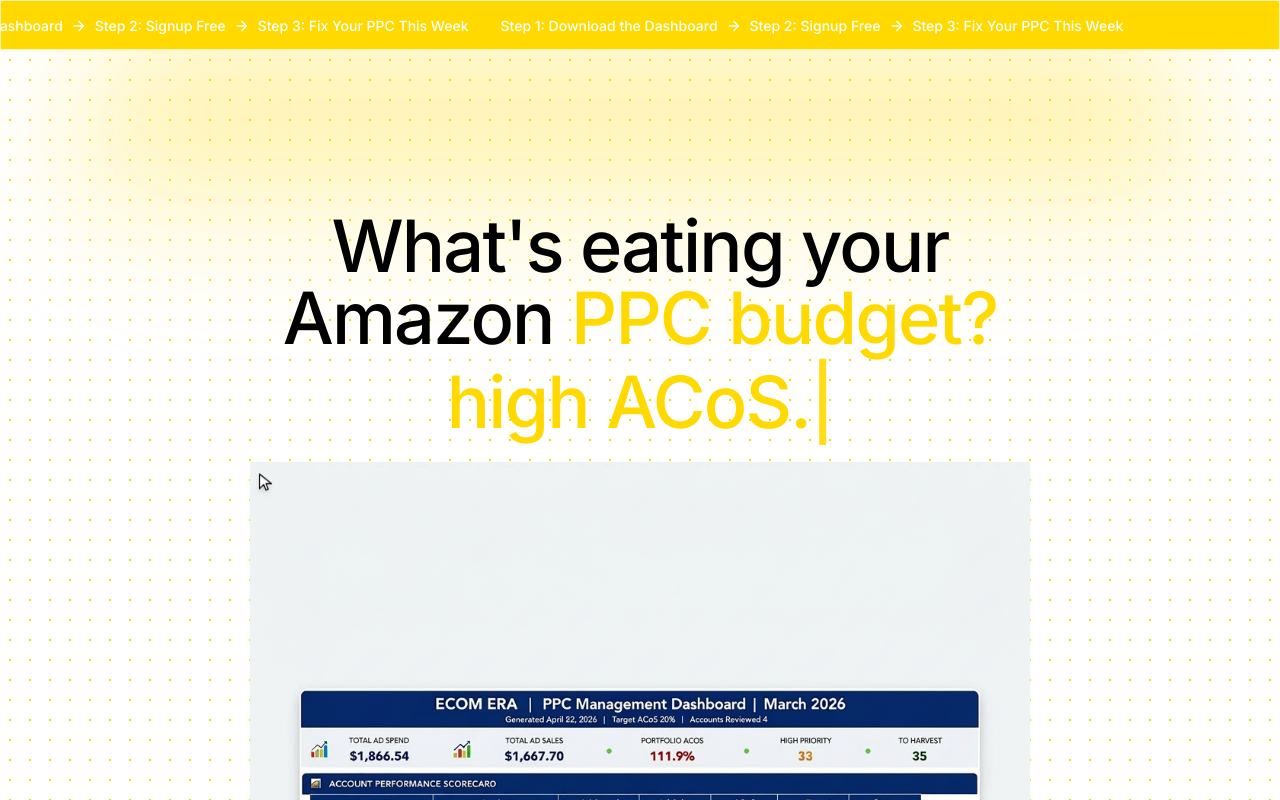
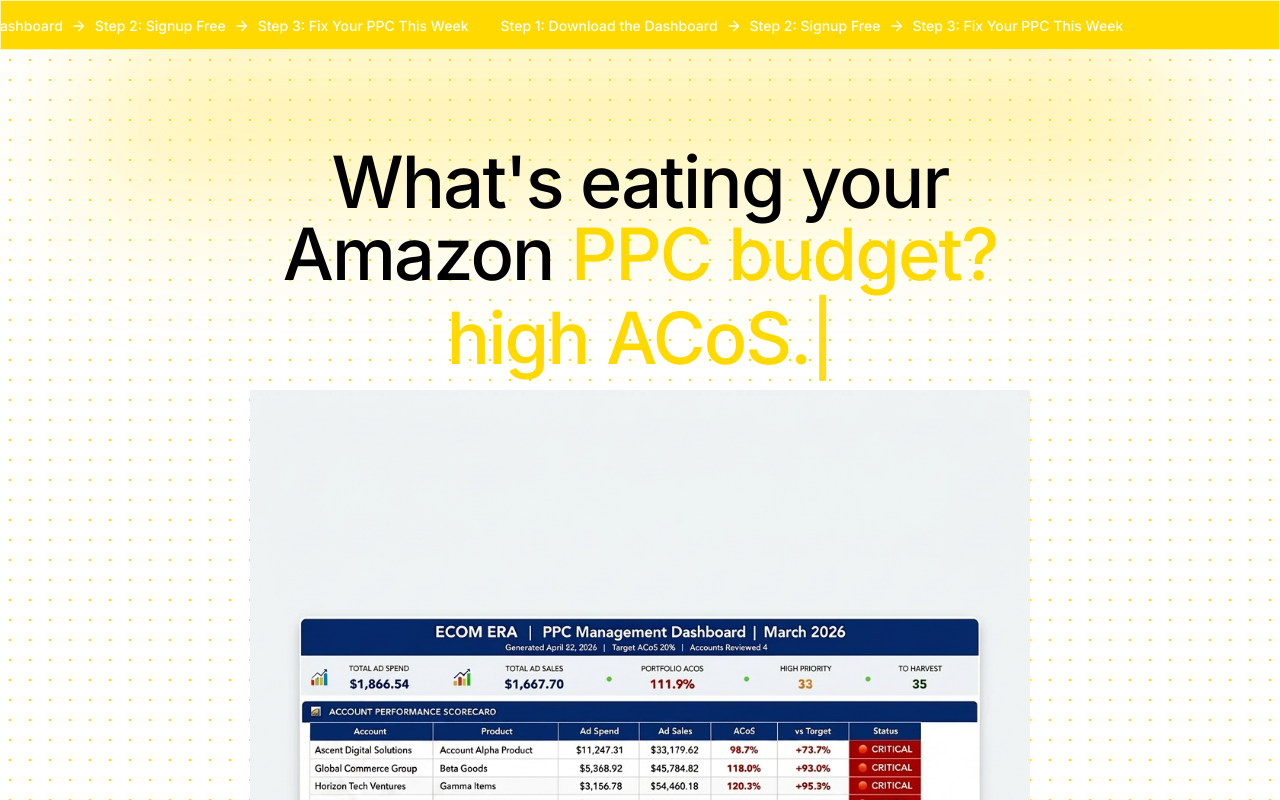
Before and after one commit to mehboobulhaq12/glow-hero-builder, a React (Vite) app: page / in a window 1280 px wide. Shown: the top 800 px of the page. Built offline with nearby package versions, Linux system fonts and the light colour scheme; the HTML template or start-up script is replaced by a standard one.

Commit message:
Changes
Co-authored-by: ibusultan52 <260202921+ibusultan52@users.noreply.github.com>

```diff
--- a/src/components/HeroSection.tsx
+++ b/src/components/HeroSection.tsx
@@ -60,7 +60,7 @@ const HeroSection = React.forwardRef<HTMLDivElement, HeroSectionProps>(
         ref={ref}
         {...props}
         className={cn(
-          "relative container mx-auto flex flex-col items-center justify-center text-center py-24 md:py-40 px-4 overflow-hidden bg-canvas-yellow",
+          "relative container mx-auto flex flex-col items-center justify-center text-center py-16 md:py-24 px-4 overflow-hidden",
           className
         )}
       >
@@ -78,27 +78,12 @@ const HeroSection = React.forwardRef<HTMLDivElement, HeroSectionProps>(
           </h1>
 
           {/* Dashboard Image */}
-          <div className="mt-6 mb-6 w-full max-w-[780px] mx-auto relative">
+          <div className="mt-4 mb-4 w-full max-w-[780px] mx-auto">
             <img
               src={dashboardImage}
               alt="PPC Management Dashboard preview"
               className="block w-full h-auto"
             />
-            {/* Animated cursor */}
-            <div className="pointer-events-none absolute top-0 left-0 z-20 animate-cursor-path">
-              <div className="relative animate-cursor-click">
-                <span className="absolute left-1 top-1 block h-4 w-4 rounded-full border-2 border-primary opacity-0 animate-cursor-ripple" />
-                <svg width="22" height="22" viewBox="0 0 24 24" fill="none" xmlns="http://www.w3.org/2000/svg" className="drop-shadow-md">
-                  <path
-                    d="M5 3 L5 19 L9.5 14.5 L12 20.5 L14.5 19.5 L12 13.5 L18 13.5 Z"
-                    fill="white"
-                    stroke="black"
-                    strokeWidth="1.2"
-                    strokeLinejoin="round"
-                  />
-                </svg>
-              </div>
-            </div>
           </div>
 
           {/* Subtitle */}
```
